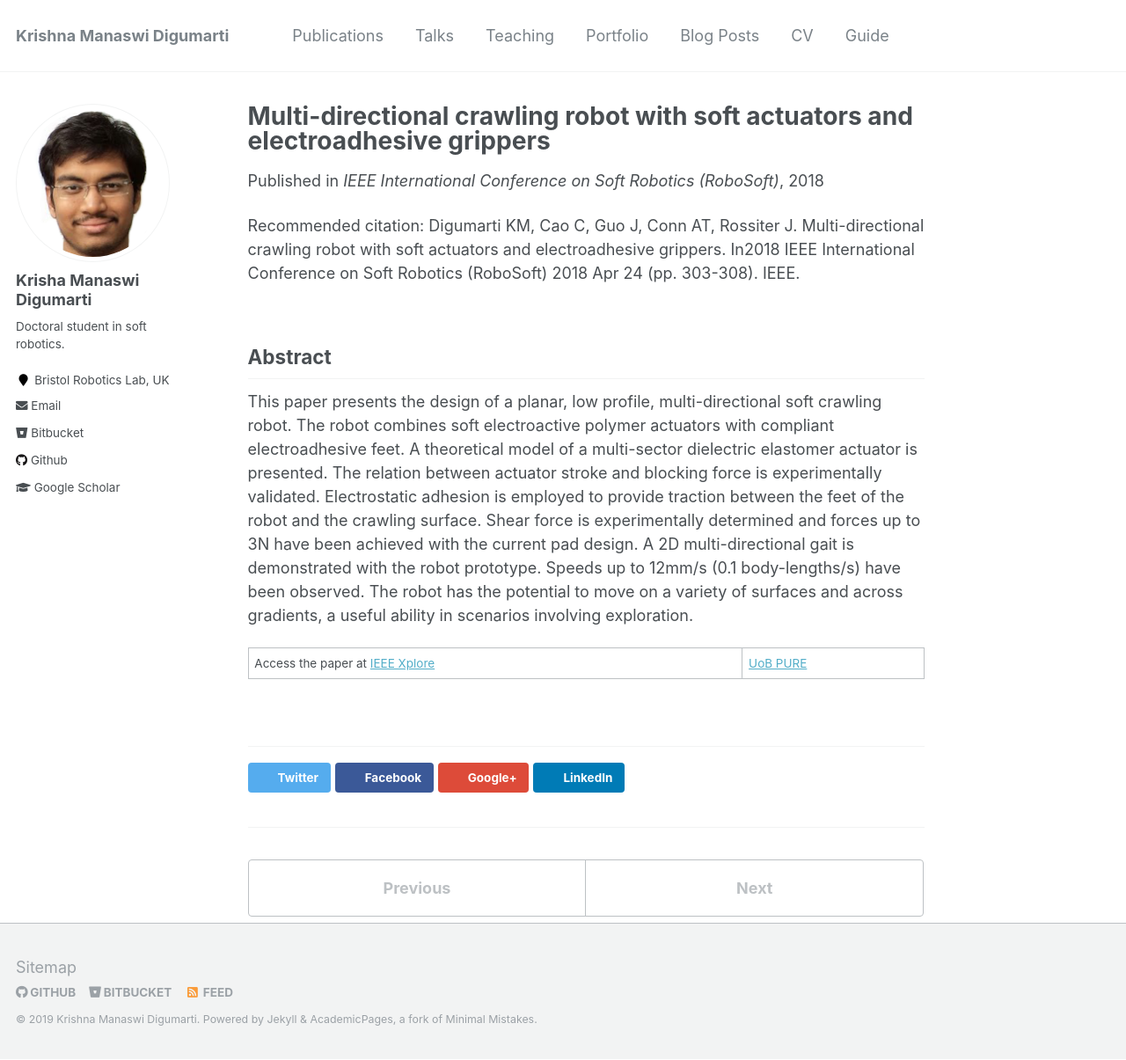
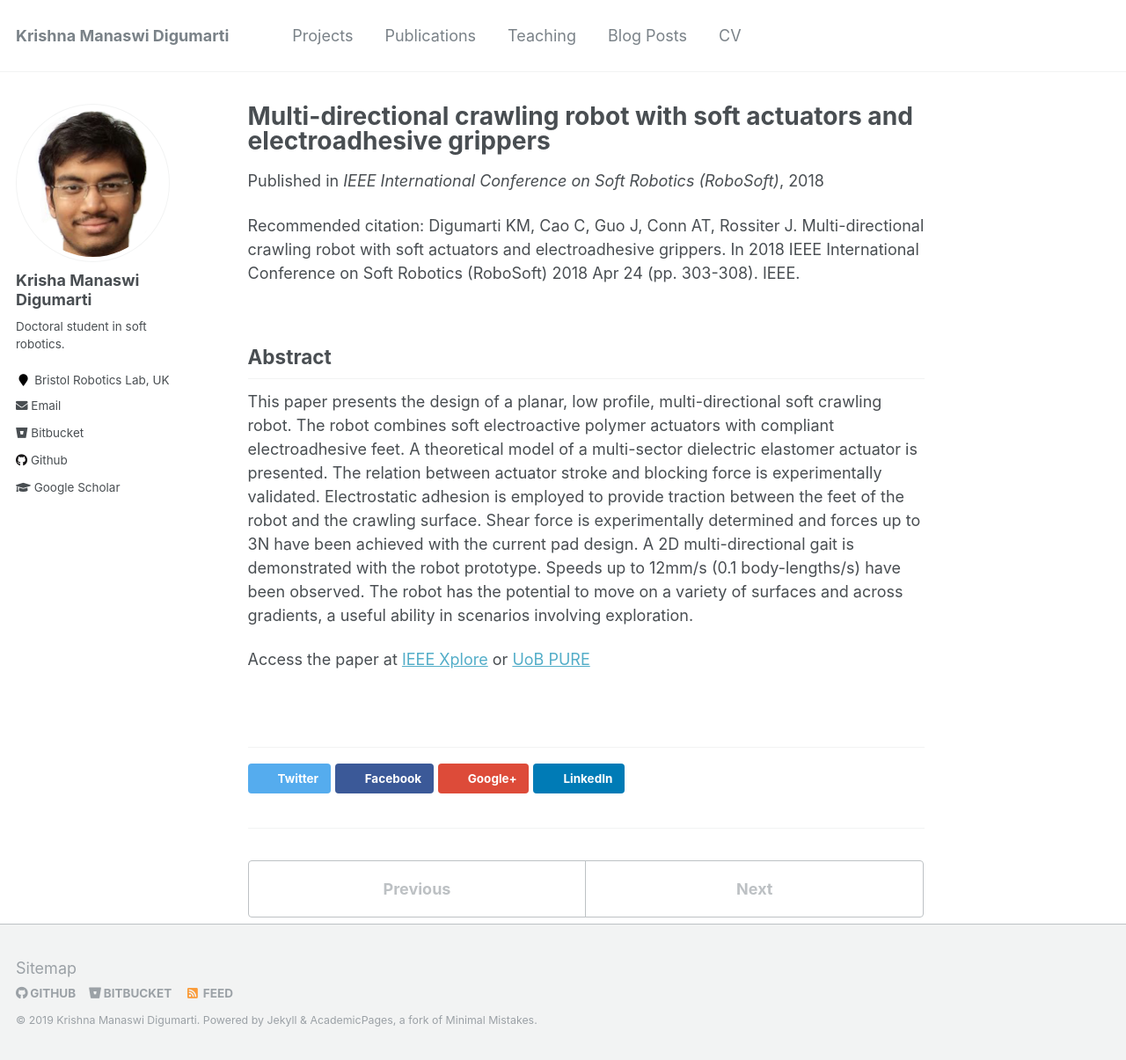
Before and after one commit to KrishnaManaswiD/KrishnaManaswiD.github.io, a Jekyll site: the page built from _publications/digumarti2018multi.md, in a window 1280 px wide and 1205 px high. Shown: the whole window at 88% size. Built offline with Jekyll 4.4.1, drawn with Linux system fonts in a browser that asks for light colours.

Commit message:
minor modification. added favicon

```diff
--- a/_data/navigation.yml
+++ b/_data/navigation.yml
@@ -1,22 +1,16 @@
 # main links links
 main:
+  - title: "Projects"
+    url: /portfolio/
+
   - title: "Publications"
     url: /publications/
 
-  - title: "Talks"
-    url: /talks/
-
   - title: "Teaching"
     url: /teaching/
-
-  - title: "Portfolio"
-    url: /portfolio/
 
   - title: "Blog Posts"
     url: /year-archive/
 
   - title: "CV"
     url: /cv/
-
-  - title: "Guide"
-    url: /markdown/
--- a/_includes/head/custom.html
+++ b/_includes/head/custom.html
@@ -2,25 +2,25 @@
 
 <!-- start custom head snippets -->
 
-<link rel="apple-touch-icon" sizes="57x57" href="{{ base_path }}/images/apple-touch-icon-57x57.png?v=M44lzPylqQ">
-<link rel="apple-touch-icon" sizes="60x60" href="{{ base_path }}/images/apple-touch-icon-60x60.png?v=M44lzPylqQ">
-<link rel="apple-touch-icon" sizes="72x72" href="{{ base_path }}/images/apple-touch-icon-72x72.png?v=M44lzPylqQ">
-<link rel="apple-touch-icon" sizes="76x76" href="{{ base_path }}/images/apple-touch-icon-76x76.png?v=M44lzPylqQ">
-<link rel="apple-touch-icon" sizes="114x114" href="{{ base_path }}/images/apple-touch-icon-114x114.png?v=M44lzPylqQ">
-<link rel="apple-touch-icon" sizes="120x120" href="{{ base_path }}/images/apple-touch-icon-120x120.png?v=M44lzPylqQ">
-<link rel="apple-touch-icon" sizes="144x144" href="{{ base_path }}/images/apple-touch-icon-144x144.png?v=M44lzPylqQ">
-<link rel="apple-touch-icon" sizes="152x152" href="{{ base_path }}/images/apple-touch-icon-152x152.png?v=M44lzPylqQ">
-<link rel="apple-touch-icon" sizes="180x180" href="{{ base_path }}/images/apple-touch-icon-180x180.png?v=M44lzPylqQ">
-<link rel="icon" type="image/png" href="{{ base_path }}/images/favicon-32x32.png?v=M44lzPylqQ" sizes="32x32">
-<link rel="icon" type="image/png" href="{{ base_path }}/images/android-chrome-192x192.png?v=M44lzPylqQ" sizes="192x192">
-<link rel="icon" type="image/png" href="{{ base_path }}/images/favicon-96x96.png?v=M44lzPylqQ" sizes="96x96">
-<link rel="icon" type="image/png" href="{{ base_path }}/images/favicon-16x16.png?v=M44lzPylqQ" sizes="16x16">
-<link rel="manifest" href="{{ base_path }}/images/manifest.json?v=M44lzPylqQ">
-<link rel="mask-icon" href="{{ base_path }}/images/safari-pinned-tab.svg?v=M44lzPylqQ" color="#000000">
-<link rel="shortcut icon" href="/images/favicon.ico?v=M44lzPylqQ">
+<link rel="apple-touch-icon" sizes="57x57" href="{{ base_path }}/images/apple-touch-icon-57x57.png">
+<link rel="apple-touch-icon" sizes="60x60" href="{{ base_path }}/images/apple-touch-icon-60x60.png">
+<link rel="apple-touch-icon" sizes="72x72" href="{{ base_path }}/images/apple-touch-icon-72x72.png">
+<link rel="apple-touch-icon" sizes="76x76" href="{{ base_path }}/images/apple-touch-icon-76x76.png">
+<link rel="apple-touch-icon" sizes="114x114" href="{{ base_path }}/images/apple-touch-icon-114x114.png">
+<link rel="apple-touch-icon" sizes="120x120" href="{{ base_path }}/images/apple-touch-icon-120x120.png">
+<link rel="apple-touch-icon" sizes="144x144" href="{{ base_path }}/images/apple-touch-icon-144x144.png">
+<link rel="apple-touch-icon" sizes="152x152" href="{{ base_path }}/images/apple-touch-icon-152x152.png">
+<link rel="apple-touch-icon" sizes="180x180" href="{{ base_path }}/images/apple-touch-icon-180x180.png">
+<link rel="icon" type="image/png" href="{{ base_path }}/images/favicon-32x32.png" sizes="32x32">
+<link rel="icon" type="image/png" href="{{ base_path }}/images/android-chrome-192x192.png" sizes="192x192">
+<link rel="icon" type="image/png" href="{{ base_path }}/images/favicon-96x96.png" sizes="96x96">
+<link rel="icon" type="image/png" href="{{ base_path }}/images/favicon.png" sizes="16x16">
+<link rel="manifest" href="{{ base_path }}/images/manifest.json">
+<link rel="mask-icon" href="{{ base_path }}/images/safari-pinned-tab.svg" color="#000000">
+<link rel="shortcut icon" href="/images/favicon.ico">
 <meta name="msapplication-TileColor" content="#000000">
-<meta name="msapplication-TileImage" content="{{ base_path }}/images/mstile-144x144.png?v=M44lzPylqQ">
-<meta name="msapplication-config" content="{{ base_path }}/images/browserconfig.xml?v=M44lzPylqQ">
+<meta name="msapplication-TileImage" content="{{ base_path }}/images/mstile-144x144.png">
+<meta name="msapplication-config" content="{{ base_path }}/images/browserconfig.xml">
 <meta name="theme-color" content="#ffffff">
 <link rel="stylesheet" href="{{ base_path }}/assets/css/academicons.css"/>
 
--- a/_publications/digumarti2018multi.md
+++ b/_publications/digumarti2018multi.md
@@ -4,10 +4,10 @@ collection: publications
 permalink: /publications/digumarti2018multi
 venue: "IEEE International Conference on Soft Robotics (RoboSoft)"
 date: 2018-04-26
-citation: 'Digumarti KM, Cao C, Guo J, Conn AT, Rossiter J. Multi-directional crawling robot with soft actuators and electroadhesive grippers. In2018 IEEE International Conference on Soft Robotics (RoboSoft) 2018 Apr 24 (pp. 303-308). IEEE.'
+citation: 'Digumarti KM, Cao C, Guo J, Conn AT, Rossiter J. Multi-directional crawling robot with soft actuators and electroadhesive grippers. In 2018 IEEE International Conference on Soft Robotics (RoboSoft) 2018 Apr 24 (pp. 303-308). IEEE.'
 ---
 
 ## Abstract
 This paper presents the design of a planar, low profile, multi-directional soft crawling robot. The robot combines soft electroactive polymer actuators with compliant electroadhesive feet. A theoretical model of a multi-sector dielectric elastomer actuator is presented. The relation between actuator stroke and blocking force is experimentally validated. Electrostatic adhesion is employed to provide traction between the feet of the robot and the crawling surface. Shear force is experimentally determined and forces up to 3N have been achieved with the current pad design. A 2D multi-directional gait is demonstrated with the robot prototype. Speeds up to 12mm/s (0.1 body-lengths/s) have been observed. The robot has the potential to move on a variety of surfaces and across gradients, a useful ability in scenarios involving exploration.
 
-Access the paper at [IEEE Xplore](https://doi.org/10.1109/ROBOSOFT.2018.8404936) | [UoB PURE](https://research-information.bristol.ac.uk/files/160638463/Multi_directional_crawling_robot_with_soft_actuators_and_electroadhesive_grippers.pdf)
+Access the paper at [IEEE Xplore](https://doi.org/10.1109/ROBOSOFT.2018.8404936) or [UoB PURE](https://research-information.bristol.ac.uk/files/160638463/Multi_directional_crawling_robot_with_soft_actuators_and_electroadhesive_grippers.pdf)
```
Also changed, not shown: _publications/digumarti2014concurrent.md (+0 -1 lines), _publications/digumarti2017euglenoid.md (+1 -1 lines), images/favicon.ico (added), images/favicon.png (added).
